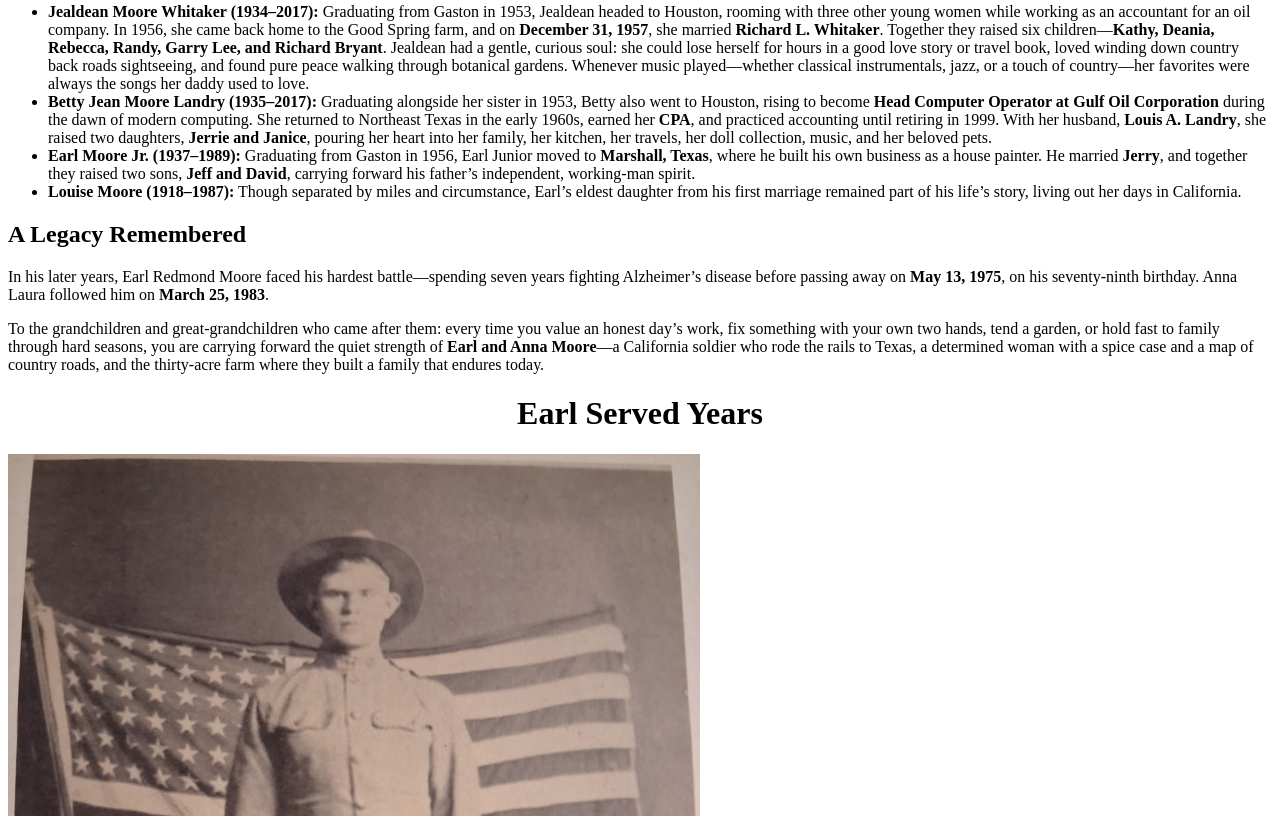
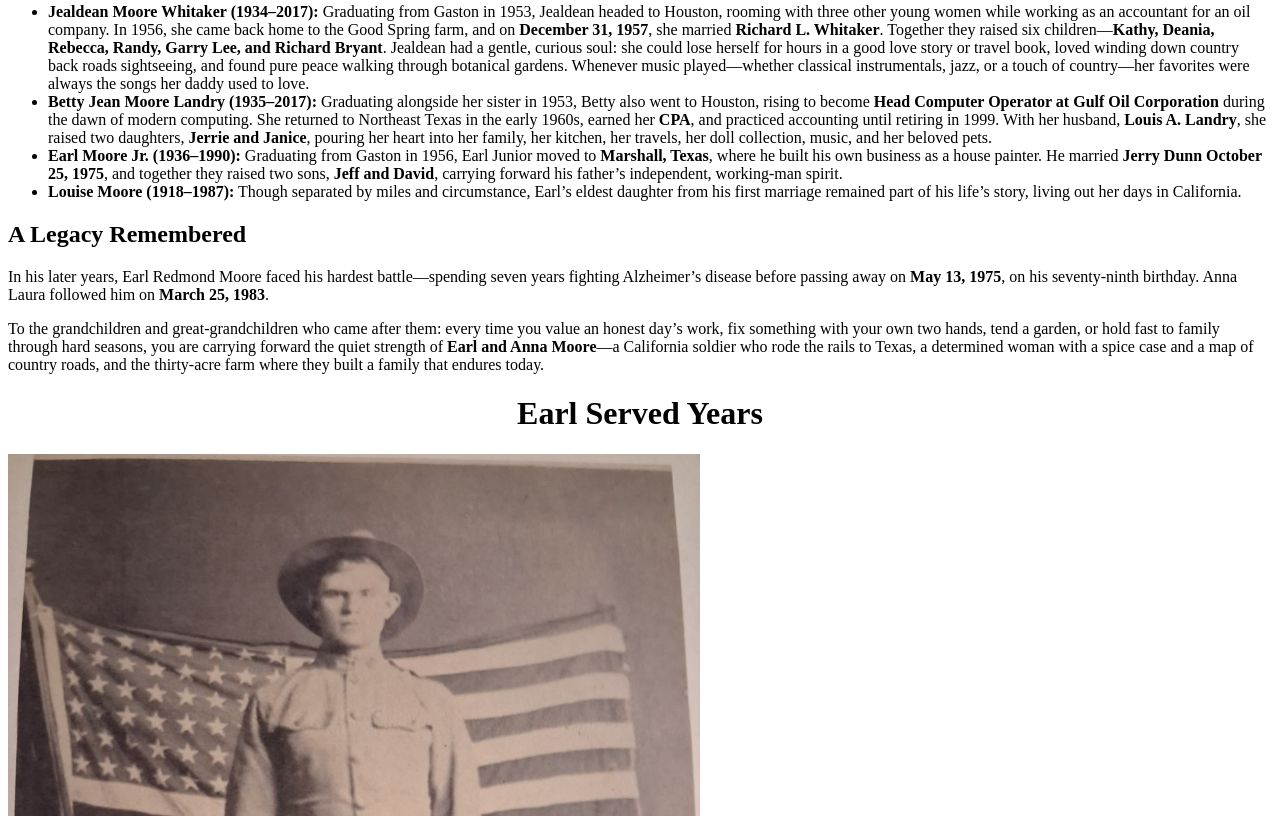
Before and after one commit to randywhitaker/randywhitaker.github.io, a plain HTML site: page moore/index.html in a window 1280 px wide. Shown: the part 1764-2580 px from the top of the page. Drawn offline with Linux system fonts and the light colour scheme.

Commit message:
Update index.html

```diff
--- a/moore/index.html
+++ b/moore/index.html
@@ -121,8 +121,8 @@
                 her husband, <strong>Louis A. Landry</strong>, she raised two daughters, <strong>Jerrie and Janice</strong>, pouring
                 her heart into her family, her kitchen, her travels, her doll collection, music, and her
                 beloved pets.</li>
-                <li><strong>Earl Moore Jr. (1937–1989):</strong> Graduating from Gaston in 1956, Earl Junior moved to
-                <strong>Marshall, Texas</strong>, where he built his own business as a house painter. He married <strong>Jerry</strong>,
+                <li><strong>Earl Moore Jr. (1936–1990):</strong> Graduating from Gaston in 1956, Earl Junior moved to
+                <strong>Marshall, Texas</strong>, where he built his own business as a house painter. He married <strong>Jerry Dunn October 25, 1975</strong>,
                 and together they raised two sons, <strong>Jeff and David</strong>, carrying forward his father’s
                 independent, working-man spirit.</li>
                 <li><strong>Louise Moore (1918–1987):</strong> Though separated by miles and circumstance, Earl’s eldest
@@ -445,7 +445,7 @@
             <img src="Betty_Moore.jpg" width="300" title="Betty Jean Moore">
             <p>Betty Jean Moore Landry born July 7, 1935 in Arp, Texas died July 19, 2017</p>
             <img src="Earl_Moore.jpg" width="300" title="Earl Moore">
-            <p>Earl Moore born 1937 in Arp, Texas died 1989</p>
+            <p>Earl Moore born June 28, 1936 in Arp, Texas died 1990</p>
             <img src="Louise_Moore.png" width="300" title="Louise Moore">
             <p>Daughter of Earl first wife: Louise Moore born 1918 in California died 1987</p>
         </div>
```
